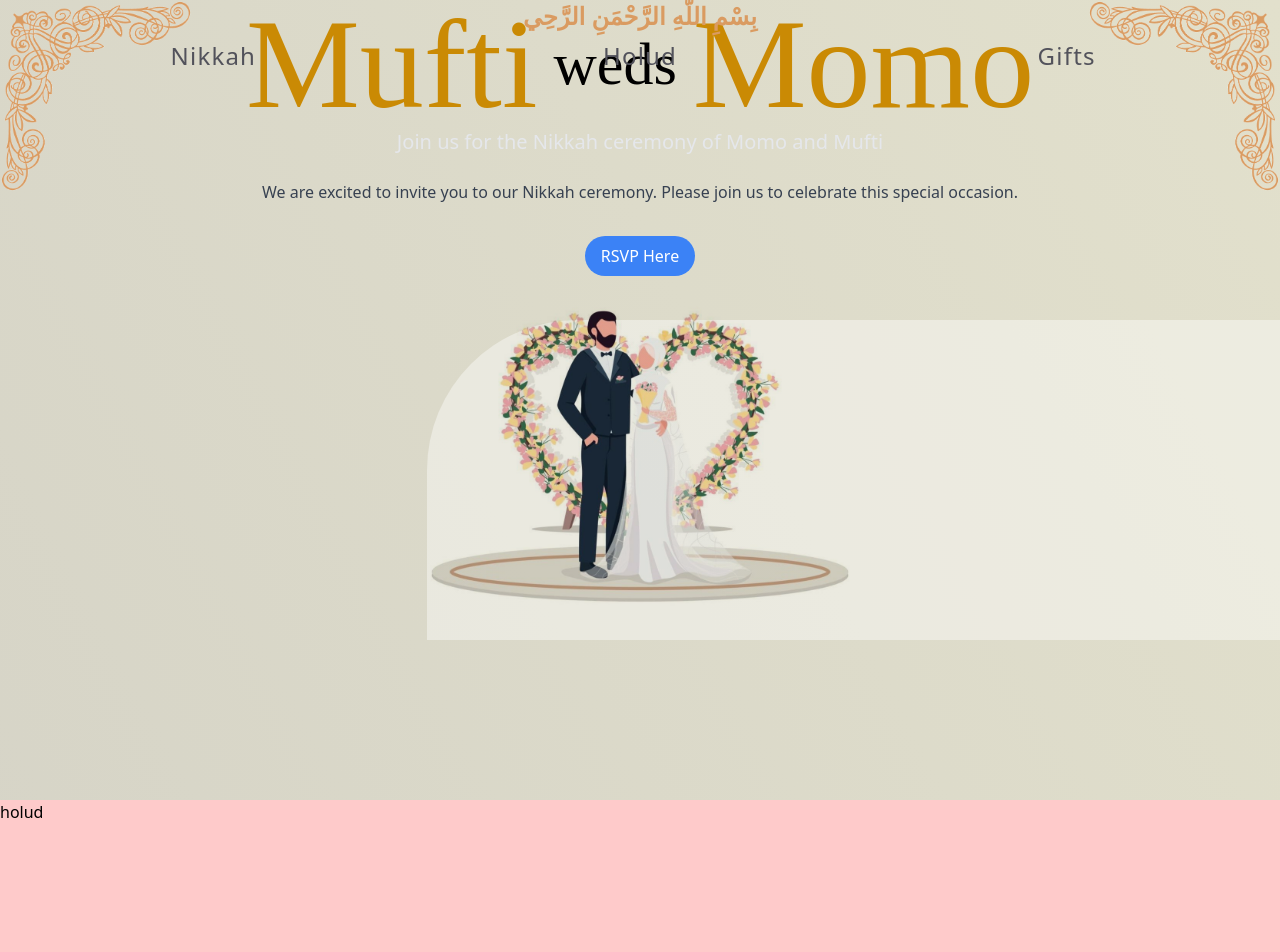
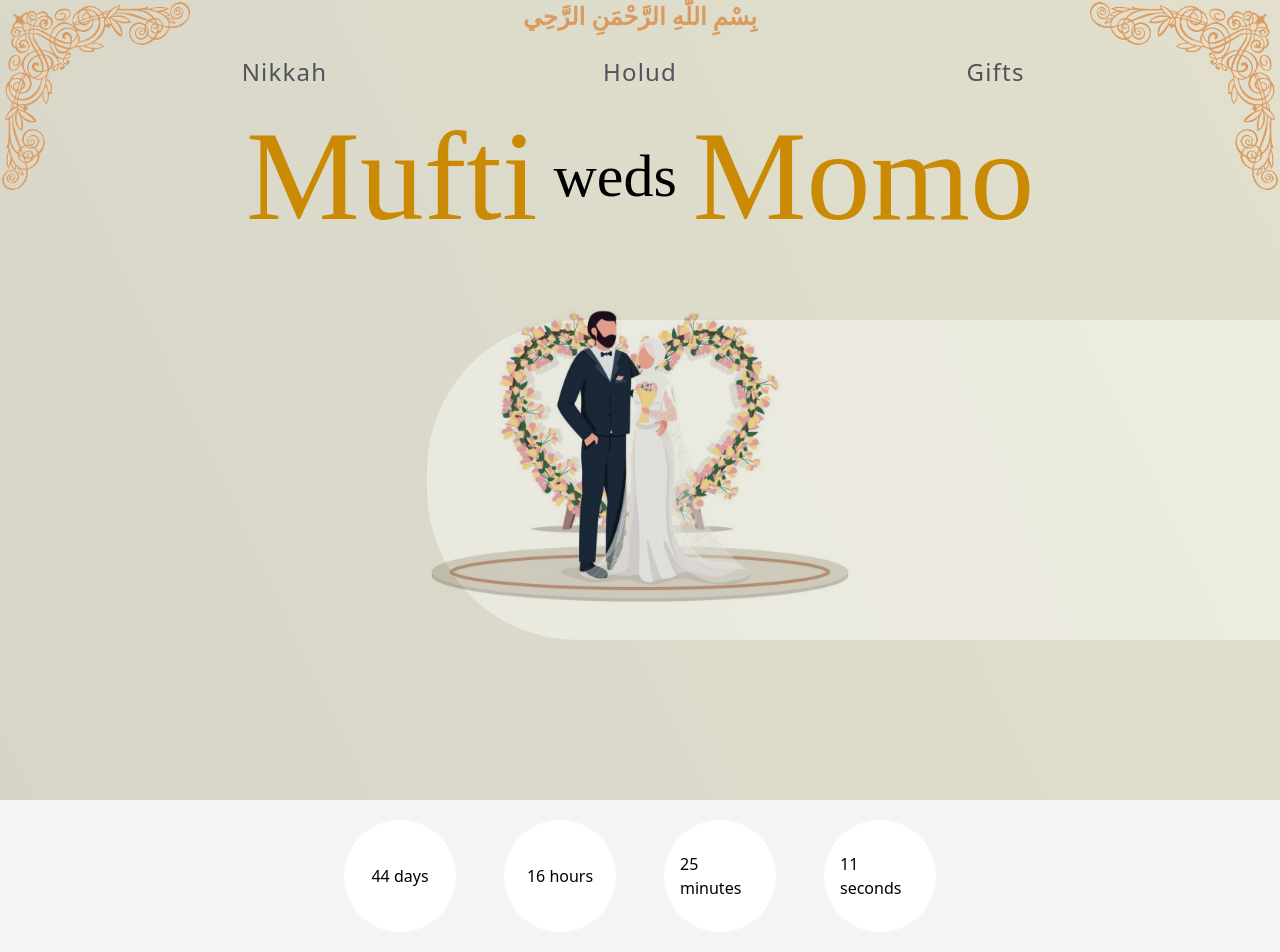
Before and after one commit to Lycanthrope8/Wedding-Site, a React (Create React App) app in the folder client/: page / in a window 1280 px wide. Shown: the top 952 px of the page. Built offline with nearby package versions, Linux system fonts and the light colour scheme; a web font is replaced by a local one.

Commit message:
Add Countdown component and integrate it into App; update Nikkah layout and Navbar styles

```diff
--- a/client/src/App.js
+++ b/client/src/App.js
@@ -1,13 +1,51 @@
-import bismillah from "./assets/bismillah.png";
-import bismillah2 from "./assets/bismillah2.png";
+import React, { useState, useEffect } from "react";
 import corner from "./assets/corner.png";
 import corner3 from "./assets/corner3.png";
 import Nikkah from "./components/nikkah";
 import Holud from "./components/holud";
 import Gifts from "./components/gifts";
 import Navbar from "./components/navbar";
+import Countdown from "./components/countdown";
 
 function App() {
+  // const [countdown, setCountdown] = useState("");
+  // const [clock, setClock] = useState("");
+
+  // useEffect(() => {
+  //   const weddingDate = new Date("Feb 20, 2025 16:00:00").getTime();
+
+  //   const countdownInterval = setInterval(() => {
+  //     const now = new Date().getTime();
+  //     const distance = weddingDate - now;
+
+  //     const days = Math.floor(distance / (1000 * 60 * 60 * 24));
+  //     const hours = Math.floor(
+  //       (distance % (1000 * 60 * 60 * 24)) / (1000 * 60 * 60)
+  //     );
+  //     const minutes = Math.floor((distance % (1000 * 60 * 60)) / (1000 * 60));
+  //     const seconds = Math.floor((distance % (1000 * 60)) / 1000);
+
+  //     if (distance < 0) {
+  //       setCountdown("EXPIRED");
+  //     } else {
+  //       setCountdown(`${days}d ${hours}h ${minutes}m ${seconds}s`);
+  //     }
+  //   }, 1000);
+
+  //   const clockInterval = setInterval(() => {
+  //     const now = new Date();
+  //     const hours = now.getHours().toString().padStart(2, "0");
+  //     const minutes = now.getMinutes().toString().padStart(2, "0");
+  //     const seconds = now.getSeconds().toString().padStart(2, "0");
+  //     setClock(`${hours}:${minutes}:${seconds}`);
+  //   }, 1000);
+
+  //   return () => {
+  //     clearInterval(countdownInterval);
+  //     clearInterval(clockInterval);
+  //   };
+  // }, []);
+
   return (
     <>
       <div className="bg-gradient-to-tr from-[#d1cfc5] to-[#e2e0cc] overflow-hidden">
@@ -17,32 +55,19 @@ function App() {
         <img
           src={corner3}
           alt="Corner"
-          className="absolute top-0 left-0 size-24 lg:size-48 scale-x-[-1] -rotate-90"
+          className="absolute top-0 left-0 size-24 lg:size-48 scale-x-[-1] -rotate-90 z-50"
         />
         <img
           src={corner3}
           alt="Corner"
-          className="absolute top-0 right-0 size-24 lg:size-48 rotate-90"
+          className="absolute top-0 right-0 size-24 lg:size-48 rotate-90 z-50"
         />
-        {/* </div> */}
-        {/* <img
-          src={bismillah2}
-          alt="Bismillah"
-          className="w-2/6 lg:w-1/6 mx-auto pt-2"
-        /> */}
+        <Navbar />
 
-        <Navbar />
-        {/* <div className="flex flex-col items-center justify-center -space-y-10 mt-8">
-          <h1 className="font-passionsConflict text-8xl text-yellow-600 z-0">
-            Mufti
-          </h1>
-          <h1 className="font-passionsConflict text-6xl  z-10">weds</h1>
-          <h1 className="font-passionsConflict text-8xl text-yellow-600 z-0">
-            Momo
-          </h1>
-        </div> */}
         <Nikkah />
+        <Countdown targetDate="Feb 20, 2025 16:00:00" />
         <Holud />
+        <Countdown targetDate="Feb 28, 2025 16:00:00" />
         <Gifts />
       </div>
     </>
--- /dev/null
+++ b/client/src/components/countdown.js
@@ -0,0 +1,70 @@
+import React, { useState, useEffect } from "react";
+
+const Countdown = ({ targetDate }) => {
+  const calculateTimeLeft = () => {
+    const difference = +new Date(targetDate) - +new Date();
+    let timeLeft = {};
+
+    if (difference > 0) {
+      timeLeft = {
+        days: Math.floor(difference / (1000 * 60 * 60 * 24)),
+        hours: Math.floor((difference / (1000 * 60 * 60)) % 24),
+        minutes: Math.floor((difference / 1000 / 60) % 60),
+        seconds: Math.floor((difference / 1000) % 60),
+      };
+    }
+
+    return timeLeft;
+  };
+
+  const [timeLeft, setTimeLeft] = useState(calculateTimeLeft());
+
+  useEffect(() => {
+    const timer = setTimeout(() => {
+      setTimeLeft(calculateTimeLeft());
+    }, 1000);
+
+    return () => clearTimeout(timer);
+  });
+
+  const timerComponents = [];
+
+  Object.keys(timeLeft).forEach((interval) => {
+    if (!timeLeft[interval]) {
+      return;
+    }
+
+    timerComponents.push(
+      <span key={interval}>
+        {timeLeft[interval]} {interval}{" "}
+      </span>
+    );
+  });
+
+  return (
+    <div className="flex justify-center items-center bg-gray-100 h-max">
+      <div className="flex justify-center space-x-12 p-5">
+        {timerComponents.length ? (
+          <>
+            <div className="flex items-center justify-center bg-white rounded-full size-28 p-4">
+              {timerComponents[0]}
+            </div>
+            <div className="flex items-center justify-center bg-white rounded-full size-28 p-4">
+              {timerComponents[1]}
+            </div>
+            <div className="flex items-center justify-center bg-white rounded-full size-28 p-4">
+              {timerComponents[2]}
+            </div>
+            <div className="flex items-center justify-center bg-white rounded-full size-28 p-4">
+              {timerComponents[3]}
+            </div>
+          </>
+        ) : (
+          <div>It's the day!</div>
+        )}
+      </div>
+    </div>
+  );
+};
+
+export default Countdown;
--- a/client/src/components/navbar.js
+++ b/client/src/components/navbar.js
@@ -2,14 +2,14 @@ import React from "react";
 
 const Navbar = () => {
   return (
-    <nav className="absolute w-full grid grid-cols-3 mt-8">
-      <button className="sm:text-xl lg:text-2xl hover:tracking-widest tracking-wider py-2 text-zinc-600 hover:bg-yellow-50 hover:bg-blend-multiply transition-all ease-in-out duration-300">
+    <nav className="absolute left-1/2 translate-x-[-50%] w-5/6 grid grid-cols-3 mt-12">
+      <button className="sm:text-xl lg:text-2xl hover:tracking-widest tracking-wider py-2 text-zinc-600 hover:bg-yellow-50 hover:bg-opacity-60 transition-all ease-in-out duration-300">
         Nikkah
       </button>
-      <button className="sm:text-xl lg:text-2xl hover:tracking-widest tracking-wider py-2 text-zinc-600 hover:bg-yellow-50 hover:bg-blend-darken transition-all ease-in-out duration-300">
+      <button className="sm:text-xl lg:text-2xl hover:tracking-widest tracking-wider py-2 text-zinc-600 hover:bg-yellow-50 hover:bg-opacity-60 transition-all ease-in-out duration-300">
         Holud
       </button>
-      <button className="sm:text-xl lg:text-2xl hover:tracking-widest tracking-wider py-2 text-zinc-600 hover:bg-yellow-50 transition-all ease-in-out duration-300">
+      <button className="sm:text-xl lg:text-2xl hover:tracking-widest tracking-wider py-2 text-zinc-600 hover:bg-yellow-50 hover:bg-opacity-60 transition-all ease-in-out duration-300">
         Gifts
       </button>
     </nav>
--- a/client/src/components/nikkah.js
+++ b/client/src/components/nikkah.js
@@ -6,8 +6,8 @@ const Nikkah = () => {
   return (
     <>
       <div className="flex flex-col items-center h-screen">
-        <div className="absolute mt-80 right-0 h-2/5 w-4/6 bg-white bg-opacity-40 rounded-tl-[150px]"></div>
-        <div className="flex items-center justify-center space-x-4">
+        <div className="absolute mt-80 right-0 h-2/5 w-4/6 bg-white bg-opacity-40 rounded-l-[150px]"></div>
+        <div className="flex items-center justify-center space-x-4 mt-28">
           <h1 className="font-passionsConflict text-9xl text-yellow-600">
             Mufti
           </h1>
@@ -21,25 +21,6 @@ const Nikkah = () => {
           alt="Couple"
           className="absolute mt-60 size-1/2 object-cover mix-blend-multiply z-50"
         />
-        <div>
-          <h5 className="text-xl text-center text-gray-200 mb-6">
-            Join us for the Nikkah ceremony of Momo and Mufti
-          </h5>
-          <p className="text-center text-gray-700 mb-8">
-            We are excited to invite you to our Nikkah ceremony. Please join us
-            to celebrate this special occasion.
-          </p>
-          <div className="flex justify-center">
-            <a
-              className="bg-blue-500 text-white py-2 px-4 rounded-full hover:bg-blue-700 transition duration-300"
-              href="https://forms.gle/your-google-form-link"
-              target="_blank"
-              rel="noopener noreferrer"
-            >
-              RSVP Here
-            </a>
-          </div>
-        </div>
       </div>
     </>
   );
```
